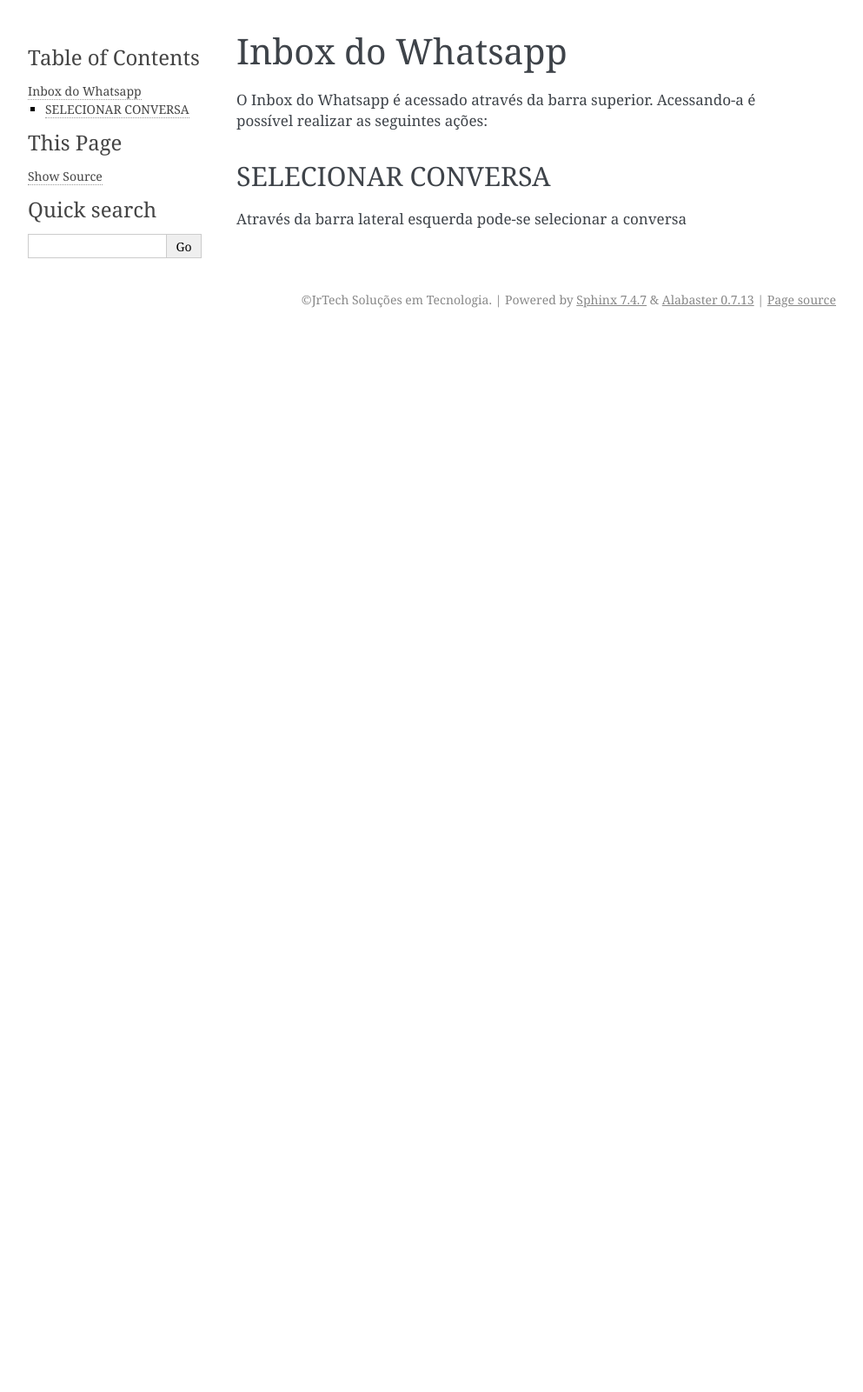
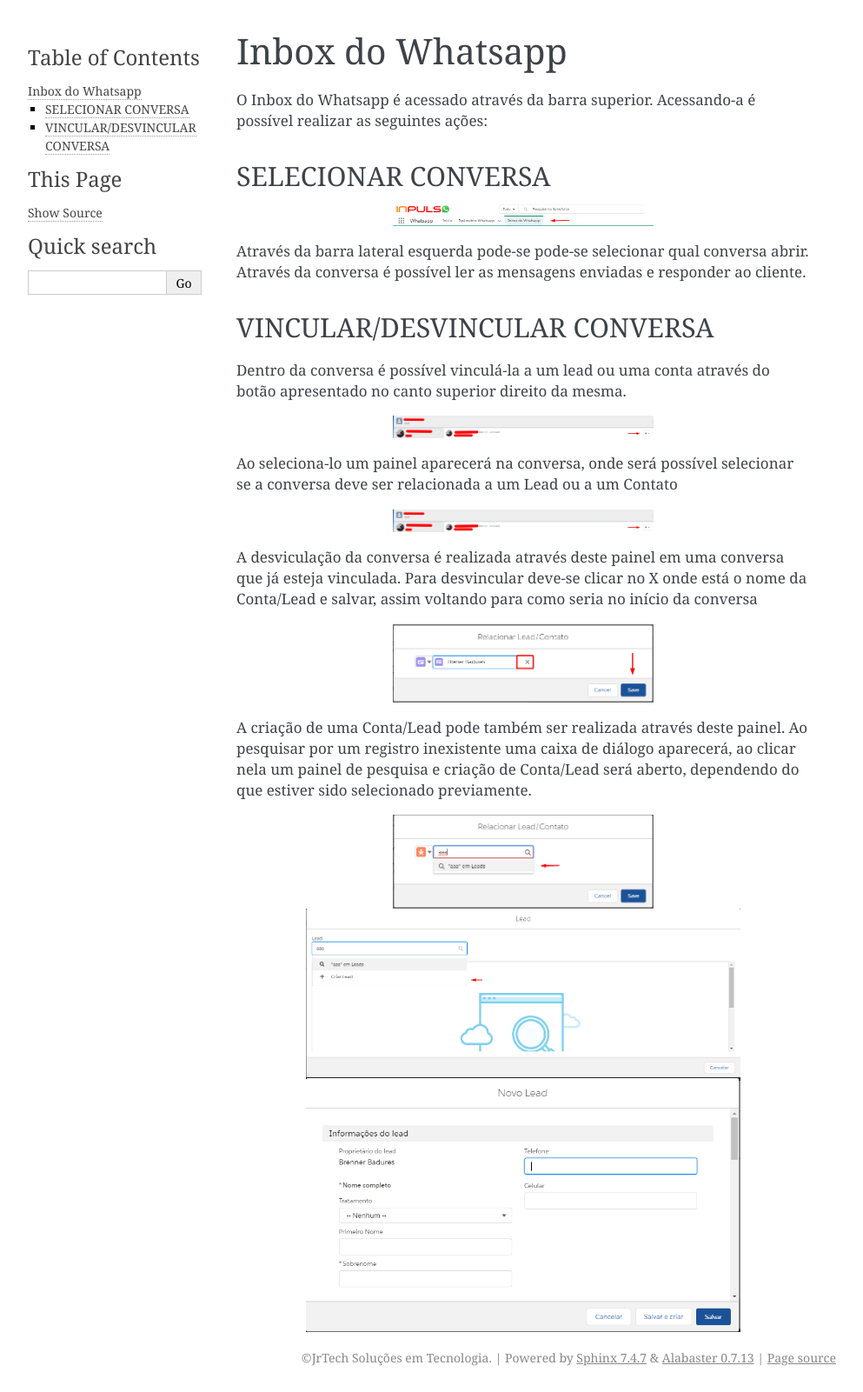
Before and after one commit to patricklucca/Whatsapp_Teste, a Sphinx documentation site: the page built from docs/Inbox_do_Whatsapp.rst, in a window 1280 px wide. Shown: the whole page at 87% size, without its empty margins (148-1141 px from the left). Built offline with Sphinx 7.4.7, drawn with Linux system fonts in a browser that asks for light colours; pages that are not in the unit, such as notebooks, are missing from menus; before the commit the page ends 900 px from its top, so only the background shows below that.

Commit message:
Update Inbox_do_Whatsapp.rst

```diff
--- a/docs/Inbox_do_Whatsapp.rst
+++ b/docs/Inbox_do_Whatsapp.rst
@@ -7,4 +7,50 @@
 SELECIONAR CONVERSA
 -----------------------
 
-Através da barra lateral esquerda pode-se selecionar a conversa
+.. image:: Inbox1.png
+    :width: 300px
+    :alt: Solidity logo
+    :align: center
+
+Através da barra lateral esquerda pode-se pode-se selecionar qual conversa abrir. Através da conversa é possível ler as mensagens enviadas e responder ao cliente.
+
+VINCULAR/DESVINCULAR CONVERSA
+-----------------------
+
+Dentro da conversa é possível vinculá-la a um lead ou uma conta através do botão apresentado no canto superior direito da mesma.
+
+.. image:: Inbox2.png
+    :width: 300px
+    :alt: Solidity logo
+    :align: center
+
+Ao seleciona-lo um painel aparecerá na conversa, onde será possível selecionar se a conversa deve ser relacionada a um Lead ou a um Contato
+
+.. image:: Inbox2.png
+    :width: 300px
+    :alt: Solidity logo
+    :align: center
+
+A desviculação da conversa é realizada através deste painel em uma conversa que já esteja vinculada. Para desvincular deve-se clicar no X onde está o nome da Conta/Lead e salvar, assim voltando para como seria no início da conversa
+
+.. image:: Inbox5.png
+    :width: 300px
+    :alt: Solidity logo
+    :align: center
+
+A criação de uma Conta/Lead pode também ser realizada através deste painel. Ao pesquisar por um registro inexistente uma caixa de diálogo aparecerá, ao clicar nela um painel de pesquisa e criação de Conta/Lead será aberto, dependendo do que estiver sido selecionado previamente.
+
+.. image:: Inbox6.png
+    :width: 300px
+    :alt: Solidity logo
+    :align: center
+
+.. image:: Inbox7.png
+    :width: 500px
+    :alt: Solidity logo
+    :align: center
+
+.. image:: Inbox8.png
+    :width: 500px
+    :alt: Solidity logo
+    :align: center
```
